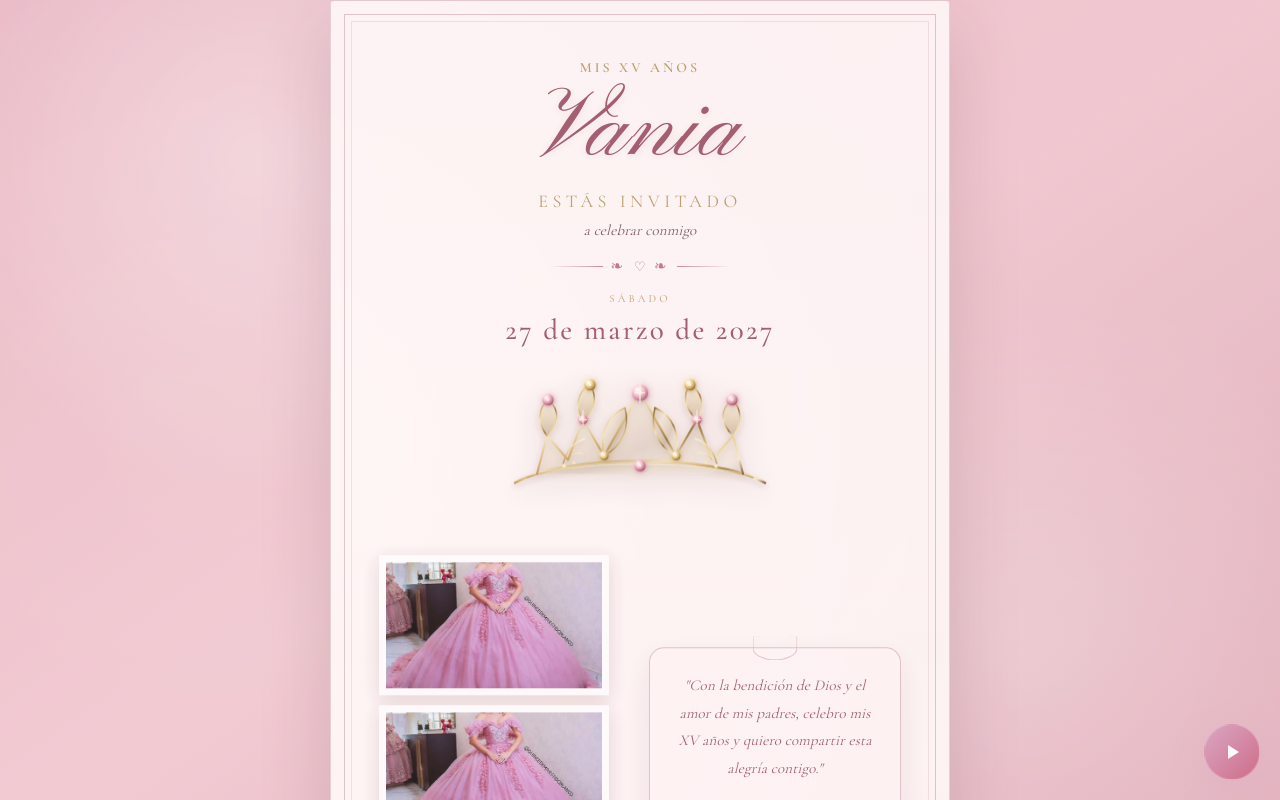
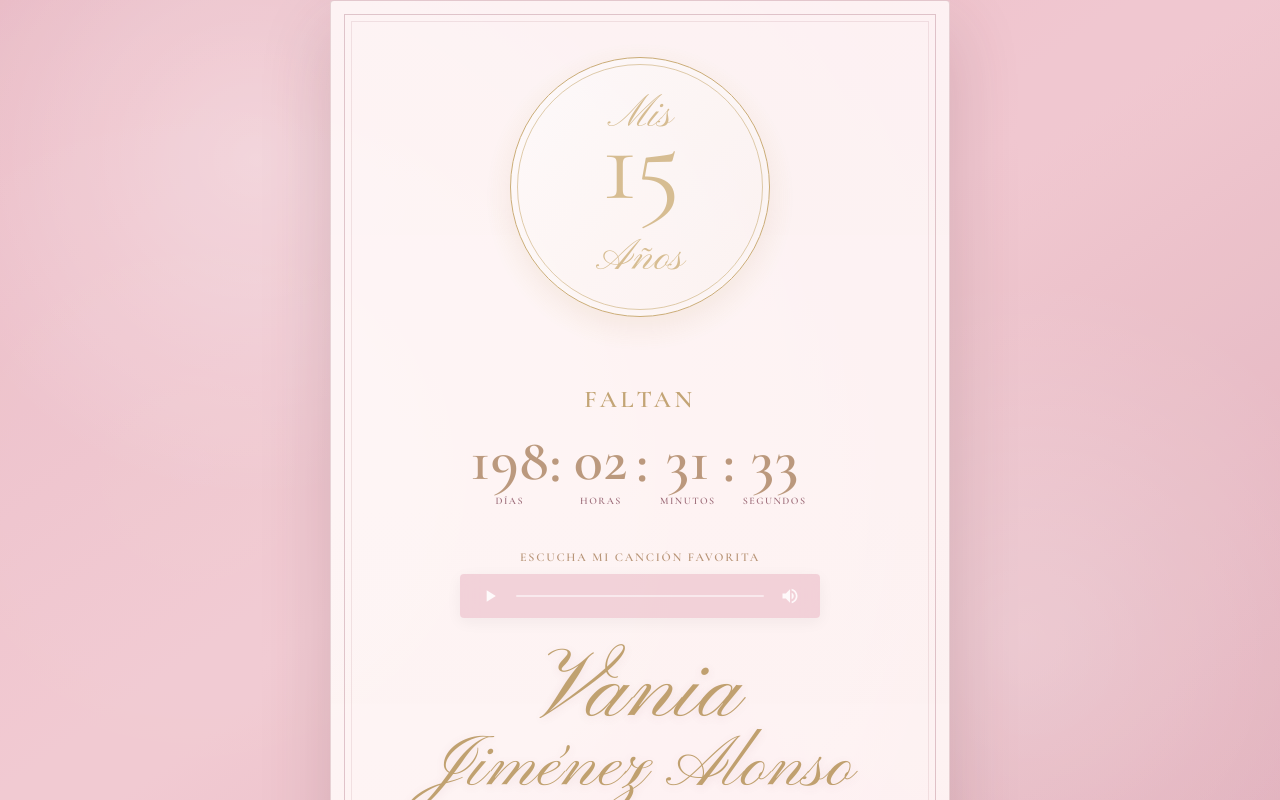
Before and after one commit to AndrewAV19/XV-Vania, a React (Vite) app: page / in a window 1280 px wide. Both pictures are taken after a click on the button 639 px from the left and 453 px from the top of the page. Shown: the top 800 px of the page. Built offline with nearby package versions, Linux system fonts and the light colour scheme.

Commit message:
Creation of upper part

```diff
--- a/src/QuinceaneraInvitation/QuinceaneraInvitation.tsx
+++ b/src/QuinceaneraInvitation/QuinceaneraInvitation.tsx
@@ -1,4 +1,4 @@
-import React, { useEffect, useMemo, useState } from "react";
+import React, { useEffect, useState } from "react";
 import {
   Box,
   Container,
@@ -25,7 +25,6 @@ import MusicPlayer from "../components/MusicPlayer/MusicPlayer";
 import AttendanceForm from "../components/AttendanceForm/AttendanceForm";
 import GiftsSection from "../components/Giftssection/Giftseciont";
 import LocationSection from "../components/Locationsection/Locationsection";
-import { TiaraDecoration } from "../components/Designs/TiaraDecoration";
 import { Countdown } from "../components/Designs/Countdown";
 import { OrnamentalLine } from "../components/Designs/OrnamentalLine";
 import { PhotoStrip } from "../components/Designs/PhotoStrip";
@@ -42,6 +41,7 @@ interface TimelineEvent {
 
 interface QuinceaneraInvitationProps {
   quinceanera?: string;
+  apellidos?: string;
   fecha?: string;
   hora?: string;
   lugar?: string;
@@ -183,7 +183,7 @@ body {
 
 export const QuinceaneraInvitation: React.FC<QuinceaneraInvitationProps> = ({
   quinceanera = "Vania",
-  fecha = "27 de Marzo de 2027",
+  apellidos = "Jiménez Alonso",
   lugar = "Salón de Eventos",
   direccion = "Av. Principal #123",
   mensaje = "Hoy dejo atrás mi niñez para comenzar un nuevo capítulo, rodeada del amor de quienes más quiero.",
@@ -240,20 +240,6 @@ export const QuinceaneraInvitation: React.FC<QuinceaneraInvitationProps> = ({
     fontFamily: "'Cormorant Garamond', serif",
   };
 
-  const formattedDate = useMemo(() => {
-    const date = new Date(fechaEvento);
-
-    if (Number.isNaN(date.getTime())) {
-      return fecha;
-    }
-
-    return new Intl.DateTimeFormat("es-MX", {
-      day: "2-digit",
-      month: "long",
-      year: "numeric",
-    }).format(date);
-  }, [fechaEvento, fecha]);
-
   const renderInvitation = () => (
     <Grow in timeout={900}>
       <Box
@@ -281,8 +267,6 @@ export const QuinceaneraInvitation: React.FC<QuinceaneraInvitationProps> = ({
             borderRadius: { xs: "0px", sm: "4px" },
           }}
         >
-
-
           <Box
             sx={{
               position: "absolute",
@@ -315,39 +299,122 @@ export const QuinceaneraInvitation: React.FC<QuinceaneraInvitationProps> = ({
               className="invitation-reveal"
               sx={{
                 textAlign: "center",
+                display: "flex",
+                flexDirection: "column",
+                alignItems: "center",
+              }}
+            >
+              <Box
+                sx={{
+                  position: "relative",
+                  width: { xs: 220, sm: 260 },
+                  aspectRatio: "1 / 1",
+                  borderRadius: "50%",
+                  border: "1.5px solid #c5a86a",
+                  display: "flex",
+                  flexDirection: "column",
+                  alignItems: "center",
+                  justifyContent: "center",
+                  background:
+                    "linear-gradient(135deg, #ffffff 0%, #fdf8f4 100%)",
+                  boxShadow:
+                    "0 10px 30px rgba(185, 154, 97, 0.15), inset 0 0 15px rgba(255, 255, 255, 0.9)",
+                  mb: 3,
+                  "&::before": {
+                    content: '""',
+                    position: "absolute",
+                    inset: "6px",
+                    borderRadius: "50%",
+                    border: "1px solid rgba(197, 168, 106, 0.6)",
+                    pointerEvents: "none",
+                  },
+                }}
+              >
+                <Typography
+                  sx={{
+                    ...scriptFont,
+                    color: T.goldLight,
+                    fontSize: { xs: 36, sm: 44 },
+                    lineHeight: 1,
+                    mb: -3,
+                    zIndex: 1,
+                  }}
+                >
+                  Mis
+                </Typography>
+
+                <Typography
+                  sx={{
+                    ...serifFont,
+                    color: T.goldLight,
+                    fontSize: { xs: 90, sm: 110 },
+                    lineHeight: 0.9,
+                    fontWeight: 400,
+                    letterSpacing: "-0.02em",
+                    zIndex: 1,
+                  }}
+                >
+                  15
+                </Typography>
+
+                <Typography
+                  sx={{
+                    ...scriptFont,
+                    color: T.goldLight,
+                    fontSize: { xs: 36, sm: 44 },
+                    lineHeight: 1,
+                    mt: 3,
+                    zIndex: 1,
+                  }}
+                >
+                  Años
+                </Typography>
+              </Box>
+            </Box>
+
+            <Box
+              className="invitation-reveal invitation-delay-3"
+              sx={{
+                textAlign: "center",
+                my: 5,
               }}
             >
               <Typography
                 sx={{
                   ...serifFont,
                   color: T.gold,
-                  fontSize: { xs: 12, sm: 14 },
-                  letterSpacing: "0.22em",
+                  fontSize: { xs: 20, sm: 24 },
+                  fontWeight: 600,
+                  letterSpacing: "0.15em",
                   textTransform: "uppercase",
-                  fontWeight: 600,
+                  mb: 1.5,
                 }}
               >
-                MIS XV AÑOS
+                Faltan
               </Typography>
+
+              <Countdown targetDate={fechaEvento} />
+            </Box>
+
+            <MusicPlayer />
 
             <Box
               sx={{
-                  width: 70,
-                  height: 1,
-                  mx: "auto",
-                  my: 1.4,
-                  background:
-                    "linear-gradient(90deg, transparent, #b99a61, transparent)",
+                mt: 4,
+                width: "100%",
+                display: "flex",
+                flexDirection: "column",
+                alignItems: "center",
               }}
-              />
-
+            >
               <Typography
                 sx={{
                   ...scriptFont,
-                  color: T.roseDark,
+                  color: T.gold,
                   fontSize: { xs: 76, sm: 96 },
                   lineHeight: 0.9,
                   textShadow: "0 2px 10px rgba(152,79,98,0.12)",
+                  textAlign: "center",
                 }}
               >
                 {quinceanera}
@@ -355,73 +422,32 @@ export const QuinceaneraInvitation: React.FC<QuinceaneraInvitationProps> = ({
 
               <Typography
                 sx={{
-                  ...serifFont,
+                  ...scriptFont,
                   color: T.gold,
-                  fontSize: { xs: 16, sm: 18 },
-                  letterSpacing: "0.25em",
-                  mt: 1.5,
+                  fontSize: { xs: 58, sm: 72 },
+                  lineHeight: 0.9,
+                  textShadow: "0 2px 10px rgba(152,79,98,0.12)",
+                  textAlign: "center",
                 }}
               >
-                ESTÁS INVITADO
+                {apellidos}
               </Typography>
+            </Box>
 
             <Typography
               sx={{
                 ...serifFont,
                 color: T.text,
+                textAlign: "center",
                 fontSize: 15,
-                  mt: 0.5,
+                lineHeight: 1.9,
                 fontStyle: "italic",
+                maxWidth: 460,
+                mx: "auto",
               }}
             >
-                a celebrar conmigo
+              "{frasePersonal}"
             </Typography>
-            </Box>
-
-            <OrnamentalLine />
-
-            <Box
-              className="invitation-reveal invitation-delay-1"
-              sx={{
-                textAlign: "center",
-                mb: 2,
-              }}
-            >
-              <Typography
-                sx={{
-                  ...serifFont,
-                  color: T.gold,
-                  fontSize: 11,
-                  letterSpacing: "0.28em",
-                  textTransform: "uppercase",
-                }}
-              >
-                SÁBADO
-              </Typography>
-
-              <Typography
-                sx={{
-                  ...serifFont,
-                  color: T.roseDark,
-                  fontSize: { xs: 25, sm: 29 },
-                  letterSpacing: "0.08em",
-                  fontWeight: 500,
-                }}
-              >
-                {formattedDate}
-              </Typography>
-            </Box>
-
-            <Box
-              className="invitation-reveal invitation-delay-2"
-              sx={{
-                position: "relative",
-                textAlign: "center",
-                my: 3,
-              }}
-            >
-              <TiaraDecoration />
-            </Box>
 
             <Box
               className="invitation-reveal invitation-delay-2"
@@ -492,58 +518,10 @@ export const QuinceaneraInvitation: React.FC<QuinceaneraInvitationProps> = ({
             <Box
               className="invitation-reveal invitation-delay-3"
               sx={{
-                textAlign: "center",
-                my: 5,
-              }}
-            >
-              <Typography
-                sx={{
-                  ...scriptFont,
-                  color: T.roseDark,
-                  fontSize: { xs: 58, sm: 72 },
-                  lineHeight: 0.8,
-                }}
-              >
-                Faltan
-              </Typography>
-
-              <Typography
-                sx={{
-                  ...serifFont,
-                  color: T.gold,
-                  fontSize: 11,
-                  letterSpacing: "0.22em",
-                  mt: 1.5,
-                }}
-              >
-                PARA MI GRAN DÍA
-              </Typography>
-
-              <Countdown targetDate={fechaEvento} />
-            </Box>
-
-            <Box
-              className="invitation-reveal invitation-delay-3"
-              sx={{
                 mt: 5,
               }}
             >
               <OrnamentalLine />
-
-              <Typography
-                sx={{
-                  ...serifFont,
-                  color: T.text,
-                  textAlign: "center",
-                  fontSize: 15,
-                  lineHeight: 1.9,
-                  fontStyle: "italic",
-                  maxWidth: 460,
-                  mx: "auto",
-                }}
-              >
-                "{frasePersonal}"
-              </Typography>
             </Box>
 
             <Box
@@ -987,8 +965,6 @@ export const QuinceaneraInvitation: React.FC<QuinceaneraInvitationProps> = ({
         }}
       />
 
-      <MusicPlayer />
-
       {activeSection !== "invitation" && (
         <Zoom in>
           <IconButton
@@ -1083,8 +1059,6 @@ export const QuinceaneraInvitation: React.FC<QuinceaneraInvitationProps> = ({
               p: { xs: 3, sm: 4 },
             }}
           >
-
-
             <IconButton
               onClick={() => setOpenModal(false)}
               sx={{
--- a/src/components/Designs/Countdown.tsx
+++ b/src/components/Designs/Countdown.tsx
@@ -1,4 +1,4 @@
-import { Box, Divider, Stack, Typography } from "@mui/material";
+import { Box, Stack, Typography } from "@mui/material";
 import { useEffect, useState } from "react";
 
 export const Countdown = ({ targetDate }: { targetDate: string }) => {
@@ -14,13 +14,7 @@ export const Countdown = ({ targetDate }: { targetDate: string }) => {
       const difference = new Date(targetDate).getTime() - Date.now();
 
       if (difference <= 0) {
-        setTime({
-          days: 0,
-          hours: 0,
-          minutes: 0,
-          seconds: 0,
-        });
-
+        setTime({ days: 0, hours: 0, minutes: 0, seconds: 0 });
         return;
       }
 
@@ -33,11 +27,7 @@ export const Countdown = ({ targetDate }: { targetDate: string }) => {
     };
 
     calculate();
-
-    const interval = window.setInterval(() => {
-      calculate();
-    }, 1000);
-
+    const interval = window.setInterval(calculate, 1000);
     return () => window.clearInterval(interval);
   }, [targetDate]);
 
@@ -52,61 +42,63 @@ export const Countdown = ({ targetDate }: { targetDate: string }) => {
     <Box
       sx={{
         width: "100%",
-        maxWidth: 310,
+        maxWidth: 500,
         mx: "auto",
-        mt: 2,
-        border: "1px solid rgba(158,92,107,0.45)",
-        borderRadius: "4px",
-        px: { xs: 1.5, sm: 2 },
-        py: 1.5,
-        background: "rgba(255,250,248,0.55)",
+        mt: 1,
       }}
     >
       <Stack
         direction="row"
         justifyContent="center"
-        divider={
-          <Divider
-            orientation="vertical"
-            flexItem
-            sx={{
-              borderColor: "rgba(158,92,107,0.2)",
-            }}
-          />
-        }
+        alignItems="flex-start"
+        spacing={0.5}
       >
-        {items.map((item) => (
+        {items.map((item, index) => (
           <Box
             key={item.label}
-            sx={{
-              flex: 1,
-              textAlign: "center",
-              px: 0.6,
-            }}
+            sx={{ display: "flex", alignItems: "flex-start" }}
           >
+            <Box sx={{ textAlign: "center", minWidth: { xs: 55, sm: 70 } }}>
               <Typography
                 sx={{
                   fontFamily: "'Cormorant Garamond', serif",
-                color: "#a86b79",
-                fontSize: { xs: 20, sm: 24 },
+                  color: "#b08d6a",
+                  fontSize: { xs: 48, sm: 60 },
                   lineHeight: 1,
-                fontWeight: 500,
+                  fontWeight: 600,
                 }}
               >
                 {String(item.value).padStart(2, "0")}
               </Typography>
-
               <Typography
                 sx={{
                   fontFamily: "'Cormorant Garamond', serif",
                   color: "#8d5967",
-                fontSize: { xs: 7, sm: 8 },
-                letterSpacing: "0.1em",
+                  fontSize: { xs: 9, sm: 10 },
+                  fontWeight: 600,
+                  letterSpacing: "0.15em",
                   mt: 0.5,
+                  textTransform: "uppercase",
                 }}
               >
                 {item.label}
               </Typography>
+            </Box>
+
+            {index < items.length - 1 && (
+              <Typography
+                sx={{
+                  fontFamily: "'Cormorant Garamond', serif",
+                  color: "#b08d6a",
+                  fontSize: { xs: 48, sm: 60 },
+                  fontWeight: 600,
+                  lineHeight: 1,
+                  mt: 0.2,
+                }}
+              >
+                :
+              </Typography>
+            )}
           </Box>
         ))}
       </Stack>
--- a/src/components/Designs/PhotoStrip.tsx
+++ b/src/components/Designs/PhotoStrip.tsx
@@ -1,45 +1,92 @@
-import { Box } from "@mui/material";
+import { Box, Typography } from "@mui/material";
 import { motion } from "framer-motion";
 
 export const PhotoStrip = ({ fotos }: { fotos?: string[] }) => {
-  const imagenes = fotos?.length
-    ? fotos.slice(0, 3)
-    : ["/imgGaleria1.jpeg", "/imgGaleria1.jpeg", "/imgGaleria1.jpeg"];
+  const imagenPrincipal = fotos?.length ? fotos[0] : "/imgGaleria1.jpeg";
 
   return (
     <Box
+      component={motion.div}
+      initial={{ opacity: 0, y: 40 }}
+      whileInView={{ opacity: 1, y: 0 }}
+      viewport={{ once: true, amount: 0.2 }}
+      transition={{ duration: 0.8, ease: [0.22, 1, 0.36, 1] }}
       sx={{
-        width: { xs: 205, sm: 230 },
+        position: "relative",
+        width: "100%",
+        maxWidth: "100%",
         mx: "auto",
-        display: "flex",
-        flexDirection: "column",
-        gap: 1.2,
+        backgroundColor: "#fff",
+        overflow: "hidden",
+        border: "2px solid #fce4ec",
+        boxShadow: "0 10px 30px rgba(105,55,67,0.1)",
       }}
     >
-      {imagenes.map((foto, index) => (
+      <Box
+        component="img"
+        src={imagenPrincipal}
+        alt="Fotografía principal"
+        sx={{
+          width: "100%",
+          height: { xs: "auto", sm: 450, md: 550 },
+          objectFit: "cover",
+          display: "block",
+        }}
+      />
+
+      <Box
+        sx={{
+          position: "absolute",
+          bottom: 0,
+          left: 0,
+          right: 0,
+          height: "65%",
+          background:
+            "linear-gradient(to top, #ffffff 35%, rgba(255,255,255,0.95) 55%, rgba(255,255,255,0.5) 80%, rgba(255,255,255,0) 100%)",
+          pointerEvents: "none",
+        }}
+      />
+
+      <Box
+        sx={{
+          position: "absolute",
+          bottom: 0,
+          left: 0,
+          right: 0,
+          p: { xs: 2, sm: 4 },
+          textAlign: "center",
+          display: "flex",
+          flexDirection: "column",
+          alignItems: "center",
+          justifyContent: "flex-end",
+        }}
+      >
+        <Typography
+          variant="body1"
+          sx={{
+            fontFamily: "'Georgia', 'Times New Roman', serif",
+            color: "#8a5a5a",
+            fontSize: { xs: "0.95rem", sm: "1.15rem", md: "1.25rem" },
+            lineHeight: 1.6,
+            fontWeight: 500,
+            maxWidth: "95%",
+            textShadow: "0px 1px 2px rgba(255,255,255,0.8)",
+          }}
+        >
+          Me encantaría celebrar este día especial en compañía de amigos y
+          familiares
+        </Typography>
+
         <Box
-          key={`${foto}-${index}`}
-          component={motion.img}
-          src={foto}
-          alt={`Fotografía ${index + 1}`}
-          initial={{ opacity: 0, y: 60, scale: 0.9 }}
-          whileInView={{ opacity: 1, y: 0, scale: 1 }}
-          viewport={{ once: true, amount: 0.2 }}
-          transition={{
-            duration: 0.8,
-            delay: index * 0.15,
-            ease: [0.22, 1, 0.36, 1],
-          }}
           sx={{
-            width: "100%",
-            height: { xs: 125, sm: 140 },
-            objectFit: "cover",
-            border: "7px solid #fff",
-            boxShadow: "0 5px 18px rgba(105,55,67,0.18)",
-            transform: `rotate(${index === 1 ? 1 : -1}deg)`,
+            width: "40%",
+            height: "2px",
+            backgroundColor: "#f8bbd0",
+            mt: 2,
+            borderRadius: 2,
           }}
         />
-      ))}
+      </Box>
     </Box>
   );
 };
--- a/src/components/MusicPlayer/MusicPlayer.tsx
+++ b/src/components/MusicPlayer/MusicPlayer.tsx
@@ -1,60 +1,49 @@
-// components/MusicPlayer.tsx
 import React, { useState, useRef, useEffect } from "react";
-import {
-  IconButton,
-  Box,
-  Paper,
-  useTheme,
-  alpha,
-  Zoom,
-} from "@mui/material";
+import { IconButton, Box, Typography } from "@mui/material";
 import {
   PlayArrow as PlayIcon,
   Pause as PauseIcon,
+  VolumeUp as VolumeIcon,
 } from "@mui/icons-material";
 
-const MusicPlayer: React.FC = () => {
-  const theme = useTheme();
+interface MusicPlayerProps {
+  text?: string;
+}
+
+const MusicPlayer: React.FC<MusicPlayerProps> = ({
+  text = "ESCUCHA MI CANCIÓN FAVORITA"
+}) => {
   const [isPlaying, setIsPlaying] = useState(false);
   const [isAudioReady, setIsAudioReady] = useState(false);
   const audioRef = useRef<HTMLAudioElement | null>(null);
 
-  // Usar el archivo de música local
   const songUrl = "/musicaboda.mp3";
 
   useEffect(() => {
-    // Crear el elemento de audio
     audioRef.current = new Audio(songUrl);
     audioRef.current.loop = true;
-    audioRef.current.volume = 0.5; // Volumen fijo al 50%
+    audioRef.current.volume = 0.5;
 
-    // Manejar eventos del audio
-    const handleCanPlay = () => {
-      setIsAudioReady(true);
-    };
-
+    const handleCanPlay = () => setIsAudioReady(true);
     const handleError = (error: any) => {
       console.error("Error cargando el audio:", error);
       setIsAudioReady(false);
     };
 
-    audioRef.current.addEventListener('canplay', handleCanPlay);
-    audioRef.current.addEventListener('error', handleError);
+    audioRef.current.addEventListener("canplay", handleCanPlay);
+    audioRef.current.addEventListener("error", handleError);
 
-    // Limpiar al desmontar
     return () => {
       if (audioRef.current) {
         audioRef.current.pause();
-        audioRef.current.removeEventListener('canplay', handleCanPlay);
-        audioRef.current.removeEventListener('error', handleError);
+        audioRef.current.removeEventListener("canplay", handleCanPlay);
+        audioRef.current.removeEventListener("error", handleError);
         audioRef.current = null;
       }
     };
   }, [songUrl]);
 
-  // Manejar reproducción automática (intentarlo una vez al cargar)
   useEffect(() => {
-    // Intentar reproducir automáticamente (puede ser bloqueado por el navegador)
     const autoplay = async () => {
       if (audioRef.current && isAudioReady) {
         try {
@@ -65,7 +54,6 @@ const MusicPlayer: React.FC = () => {
         }
       }
     };
-
     autoplay();
   }, [isAudioReady]);
 
@@ -88,44 +76,89 @@ const MusicPlayer: React.FC = () => {
   return (
     <Box
       sx={{
-        position: "fixed",
-        bottom: 20,
-        right: 20,
-        zIndex: 1000,
+        position: "relative",
+        width: "100%",
+        display: "flex",
+        flexDirection: "column",
+        alignItems: "center",
+        mt: 2,
+        mb: 2,
       }}
     >
-      <Zoom in={true} timeout={800}>
-        <Paper
-          elevation={8}
+      <Typography
         sx={{
-            borderRadius: "50%",
-            background: `linear-gradient(135deg, ${alpha(theme.palette.primary.main, 0.95)} 0%, ${alpha(theme.palette.secondary.main, 0.95)} 100%)`,
-            color: "white",
-            width: 56,
-            height: 56,
-            backdropFilter: "blur(10px)",
-            border: `1px solid ${alpha(theme.palette.common.white, 0.2)}`,
-            boxShadow: `0 8px 32px ${alpha(theme.palette.primary.main, 0.3)}`,
+          fontFamily: "'Cormorant Garamond', serif",
+          color: "#b08d6a",
+          fontSize: { xs: 10, sm: 12 },
+          fontWeight: 600,
+          letterSpacing: "0.15em",
+          textTransform: "uppercase",
+          mb: 1,
+        }}
+      >
+        {text}
+      </Typography>
+
+      <Box
+        sx={{
+          width: "100%",
+          maxWidth: 360,
+          backgroundColor: "rgba(235, 190, 200, 0.65)",
+          backdropFilter: "blur(8px)",
+          borderRadius: "4px",
           display: "flex",
           alignItems: "center",
-            justifyContent: "center",
+          justifyContent: "space-between",
+          px: { xs: 1.5, sm: 2 },
+          py: 1,
+          boxShadow: "0 4px 15px rgba(0,0,0,0.05)",
         }}
       >
         <IconButton
           onClick={togglePlay}
           sx={{
-              color: "white",
-              transition: 'transform 0.3s',
-              '&:hover': {
-                transform: 'scale(1.1)',
-                bgcolor: alpha(theme.palette.common.white, 0.1),
-              },
+            color: "#ffffff",
+            p: 0.5,
+            "&:hover": { backgroundColor: "rgba(255,255,255,0.25)" },
           }}
         >
-            {isPlaying ? <PauseIcon /> : <PlayIcon />}
+          {isPlaying ? <PauseIcon fontSize="small" /> : <PlayIcon fontSize="small" />}
         </IconButton>
-        </Paper>
-      </Zoom>
+
+        <Box
+          sx={{
+            flex: 1,
+            height: 2,
+            backgroundColor: "rgba(255, 255, 255, 0.6)",
+            mx: 1.5,
+            borderRadius: 1,
+            position: "relative",
+            overflow: "hidden",
+          }}
+        >
+          <Box
+            sx={{
+              position: "absolute",
+              top: 0,
+              left: 0,
+              height: "100%",
+              width: isPlaying ? "35%" : "0%",
+              backgroundColor: "#ffffff",
+              transition: "width 1s linear",
+            }}
+          />
+        </Box>
+
+        <IconButton
+          sx={{
+            color: "#ffffff",
+            p: 0.5,
+            "&:hover": { backgroundColor: "rgba(255,255,255,0.25)" },
+          }}
+        >
+          <VolumeIcon fontSize="small" />
+        </IconButton>
+      </Box>
     </Box>
   );
 };
```
Lines whose indentation alone changed are shown as unchanged.
